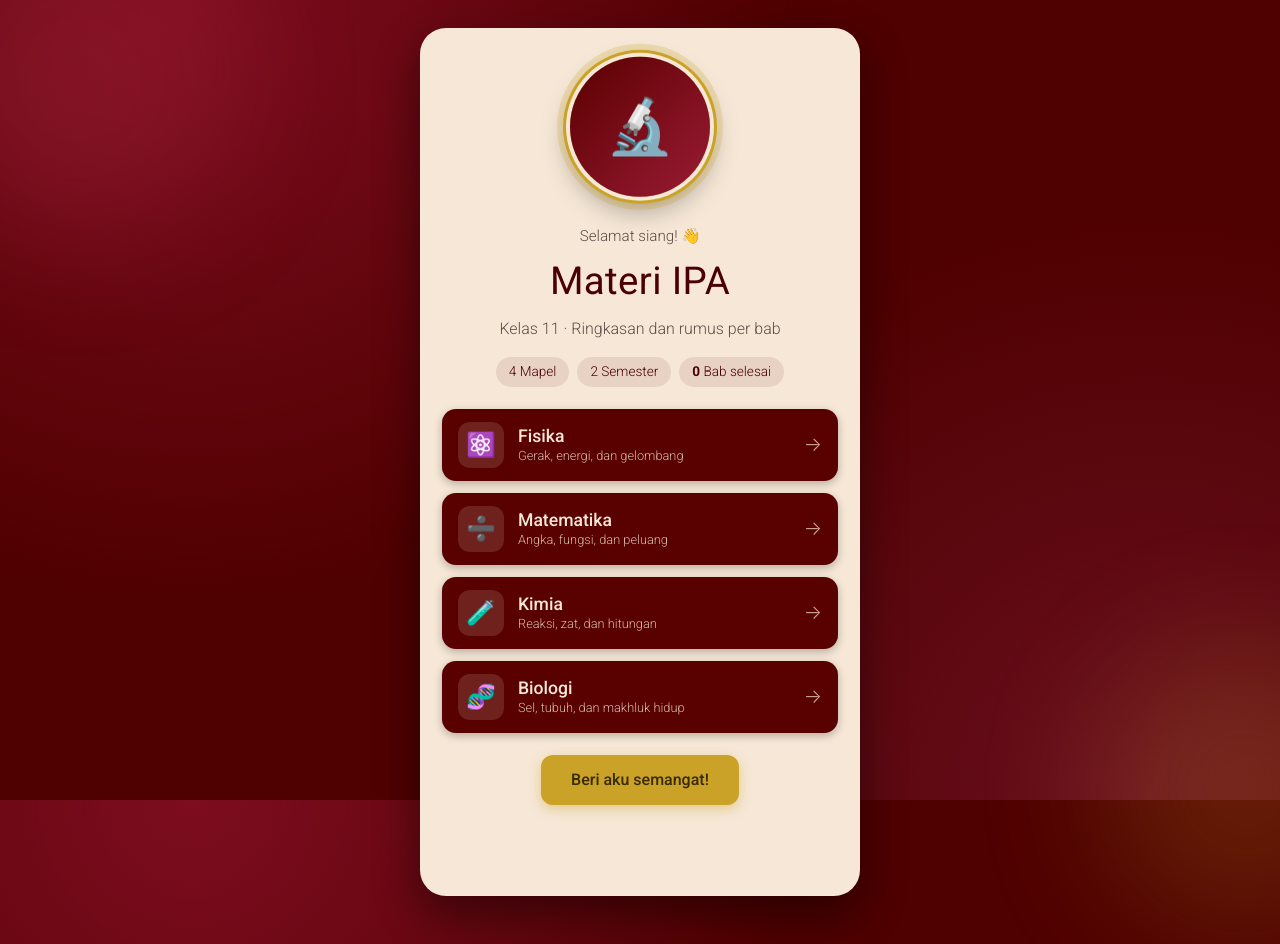
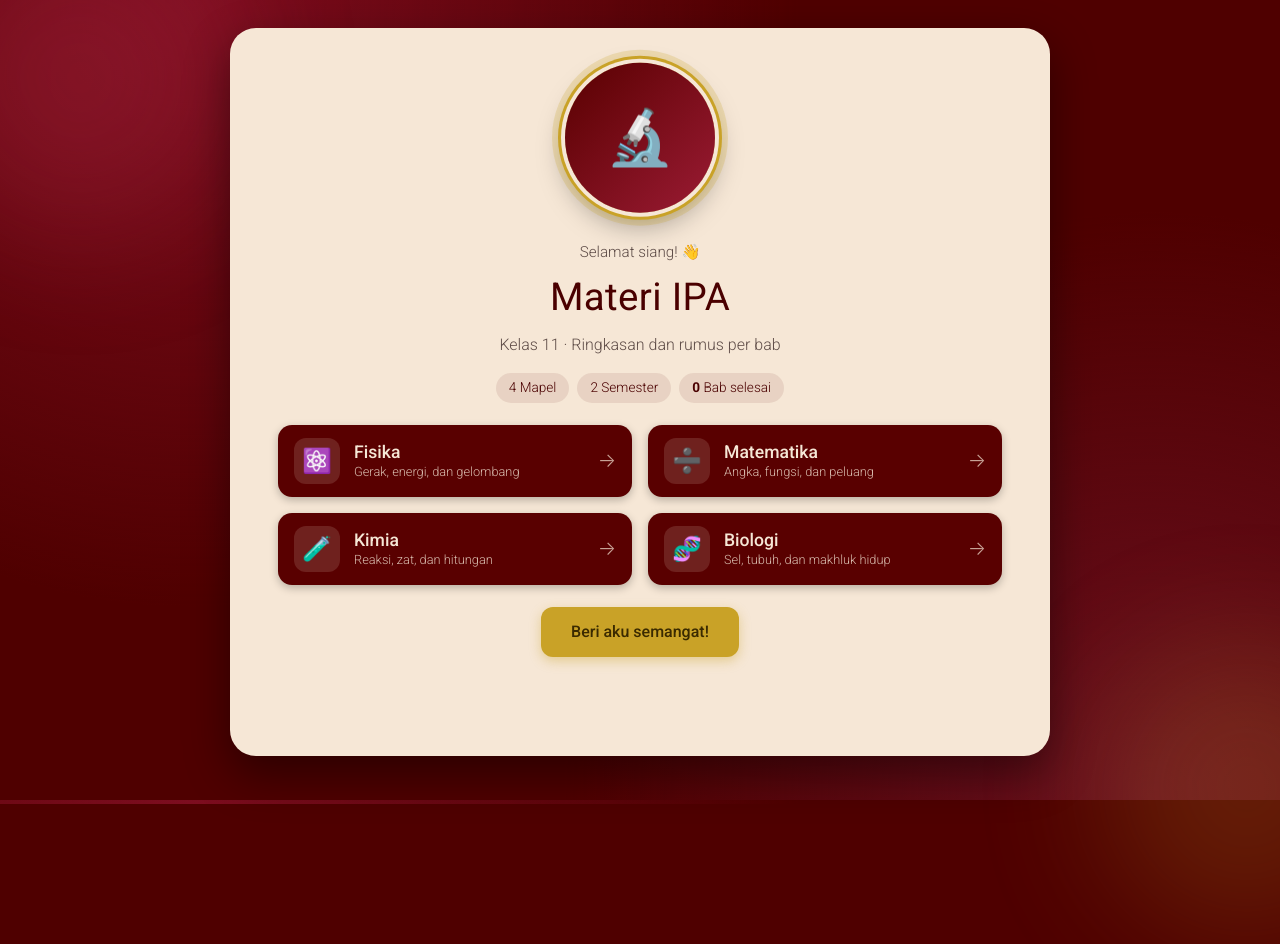
Before and after one commit to rayss09/PROJECTWEBMAPEL1, a plain HTML site: page index.html in a window 1280 px wide. After the commit the page ends 804 px from the top, so only its background shows below. Drawn offline with Linux system fonts and the light colour scheme.

Commit message:
Update home.css

```diff
--- a/home.css
+++ b/home.css
@@ -51,3 +51,15 @@ h1{margin:2px 0 4px;font-size:clamp(1.9rem,7vw,2.4rem);font-weight:400;letter-sp
 @keyframes masuk{from{opacity:0;transform:translateY(8px)}to{opacity:1;transform:none}}
 
 @media (prefers-reduced-motion:reduce){*,*::before,*::after{animation:none!important;transition:none!important}}
+/* Tablet */
+@media (min-width:600px){
+  .kartu{width:min(600px,100%)}
+}
+
+/* Laptop / layar lebar: kartu lebih lebar, tombol mapel jadi 2 kolom */
+@media (min-width:900px){
+  .home{align-items:center}
+  .kartu{width:min(820px,100%);padding:40px 48px 34px}
+  .avatar{width:150px;height:150px}
+  .mapel-container{display:grid;grid-template-columns:1fr 1fr;gap:16px}
+}
```
